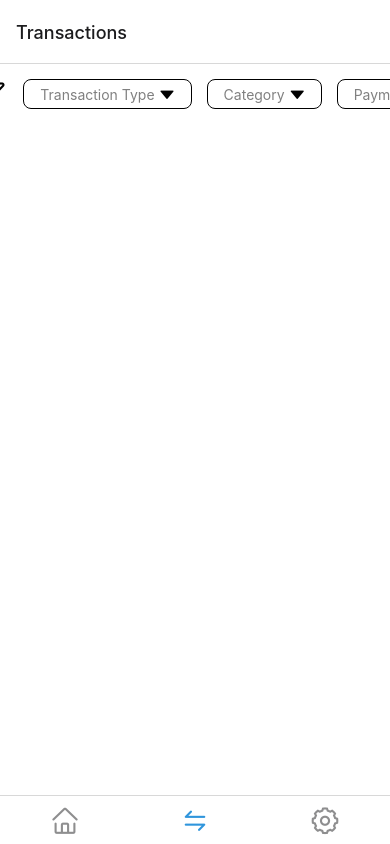
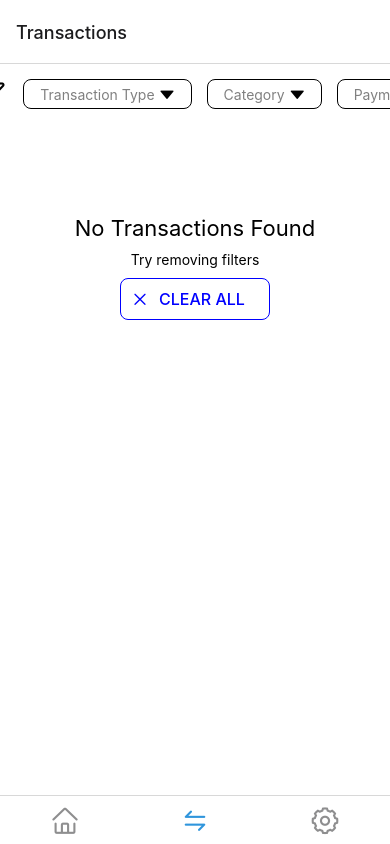
Before and after one commit to Santosh-Punase/FinanceApp, a React Native app: screen /TabTwo in a window 390 px wide. Built offline with nearby package versions, Linux system fonts and the light colour scheme; what expo-linking would draw is missing.

Commit message:
ability to filter list and clear fileters

```diff
--- a/components/NoRecord.tsx
+++ b/components/NoRecord.tsx
@@ -1,18 +1,32 @@
-import { StyleSheet } from "react-native";
+import { AntDesign } from "@expo/vector-icons";
+import { Platform, StyleSheet, TouchableOpacity } from "react-native";
 
 import { Text, View } from "./Themed";
 
 type NoRecordProps = {
   header: string;
   subHeader: string;
+  onCancel?: () => void;
+  cancelText?: string;
 }
 
-export function NoRecord({ header, subHeader }: NoRecordProps) {
+export function NoRecord({ header, subHeader, onCancel, cancelText = 'Clear All' }: NoRecordProps) {
 
   return (
     <View style={styles.noResult}>
       <Text style={styles.noResultHeader}>{header}</Text>
       <Text style={styles.noResultSubHeader}>{subHeader}</Text>
+      { onCancel && (
+        <TouchableOpacity
+          style={styles.button}
+          onPress={onCancel}>
+            <AntDesign name="close" style={{ marginRight: 10, color: 'blue' }} size={18} />
+          <Text
+            style={styles.cancelButtonText}>
+            {cancelText}
+          </Text>
+        </TouchableOpacity>
+      )}
     </View>
   );
 }
@@ -31,4 +45,27 @@ const styles = StyleSheet.create({
     fontSize: 14,
     marginTop: 10,
   },
+  button: {
+		flexDirection: "row",
+		justifyContent: "center",
+
+		alignItems: "center",
+		...Platform.select({
+			ios: { flex: 1 },
+			android: {}
+		}),
+		margin: 10,
+		padding: 10,
+    backgroundColor: '#fff',
+    borderColor: 'blue',
+    borderWidth: 1,
+    borderRadius: 8,
+	},
+  cancelButtonText: {
+		fontSize: 16,
+		fontWeight: "500",
+		color: "blue",
+    width: 100,
+    textTransform: 'uppercase',
+	},
 });
--- a/components/Transactions/TransactionList.tsx
+++ b/components/Transactions/TransactionList.tsx
@@ -12,6 +12,7 @@ import useStore from '../../hooks/useStore';
 import { Transaction } from '../../store/type';
 import { parseObject } from '../../utils';
 import TransactionFilters, { SelectedFilters } from './TransactionFilters';
+import { NoRecord } from '../NoRecord';
 
 export const filterInitialState: SelectedFilters = {
   TRANSACTION_TYPE: '',
@@ -33,6 +34,12 @@ export default function TransactionList() {
     }, [transactionList])
   );
 
+  const filteredList = parsedTransactionList.filter((item: Transaction, i: number) => (
+    (selectedFilters.TRANSACTION_TYPE === '' || item.transactionType === selectedFilters.TRANSACTION_TYPE) &&
+    (selectedFilters.CATEGORY.length === 0 || selectedFilters.CATEGORY.includes(item.category)) &&
+    (selectedFilters.PAYMENT_MODE.length === 0 || selectedFilters.PAYMENT_MODE.includes(item.paymentMode))
+  ));
+
   return (
     <>
       <TransactionFilters
@@ -42,13 +49,10 @@ export default function TransactionList() {
       <ScrollView style={styles.list}>
         { isLoading
         ? <ActivityIndicator size={'large'} style={{ height: LIST_HEIGHT }} />
-        : parsedTransactionList.map((item: Transaction, i) => {
+        : filteredList.map((item: Transaction, i: number) => {
           // const date = dayjs(item.createdAt).format('DD-MMM-YYYY');
           // const isDifferentDate = currentDate !== date;
           // currentDate = date;
-          if(selectedFilters.TRANSACTION_TYPE !== '' && item.transactionType !== selectedFilters.TRANSACTION_TYPE) return null;
-          if(selectedFilters.CATEGORY.length !== 0 && !selectedFilters.CATEGORY.includes(item.category)) return null;
-          if(selectedFilters.PAYMENT_MODE.length !== 0 && !selectedFilters.PAYMENT_MODE.includes(item.paymentMode)) return null;
           return (
             <React.Fragment key={item.createdAt}>
               {/* { isDifferentDate && <Text style={styles.date}>{date}</Text>} */}
@@ -72,6 +76,13 @@ export default function TransactionList() {
             </React.Fragment>
           )})
         }
+        { filteredList.length === 0 && (
+          <NoRecord
+            header='No Transactions Found'
+            subHeader='Try removing filters'
+            onCancel={() => setSelectedFilters(filterInitialState)}
+          />
+        )}
       </ScrollView>
     </>
   );
```
